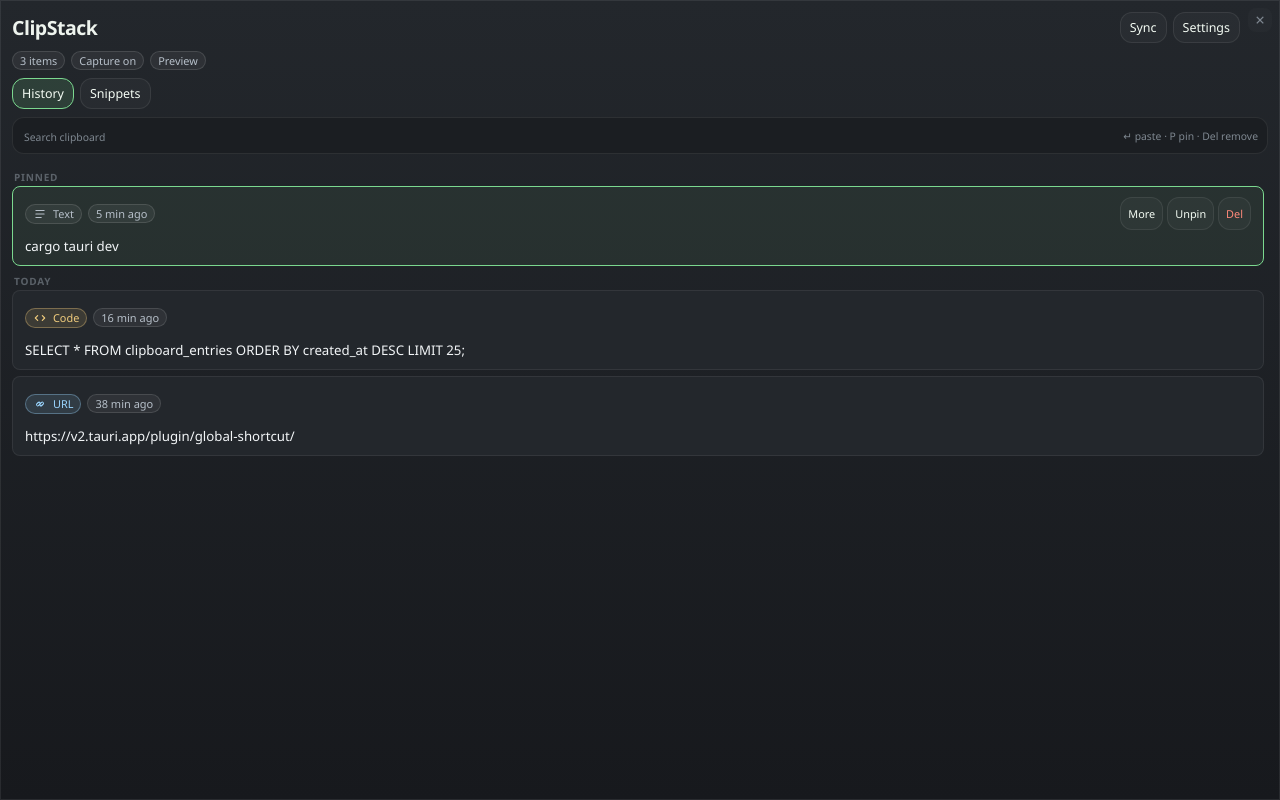
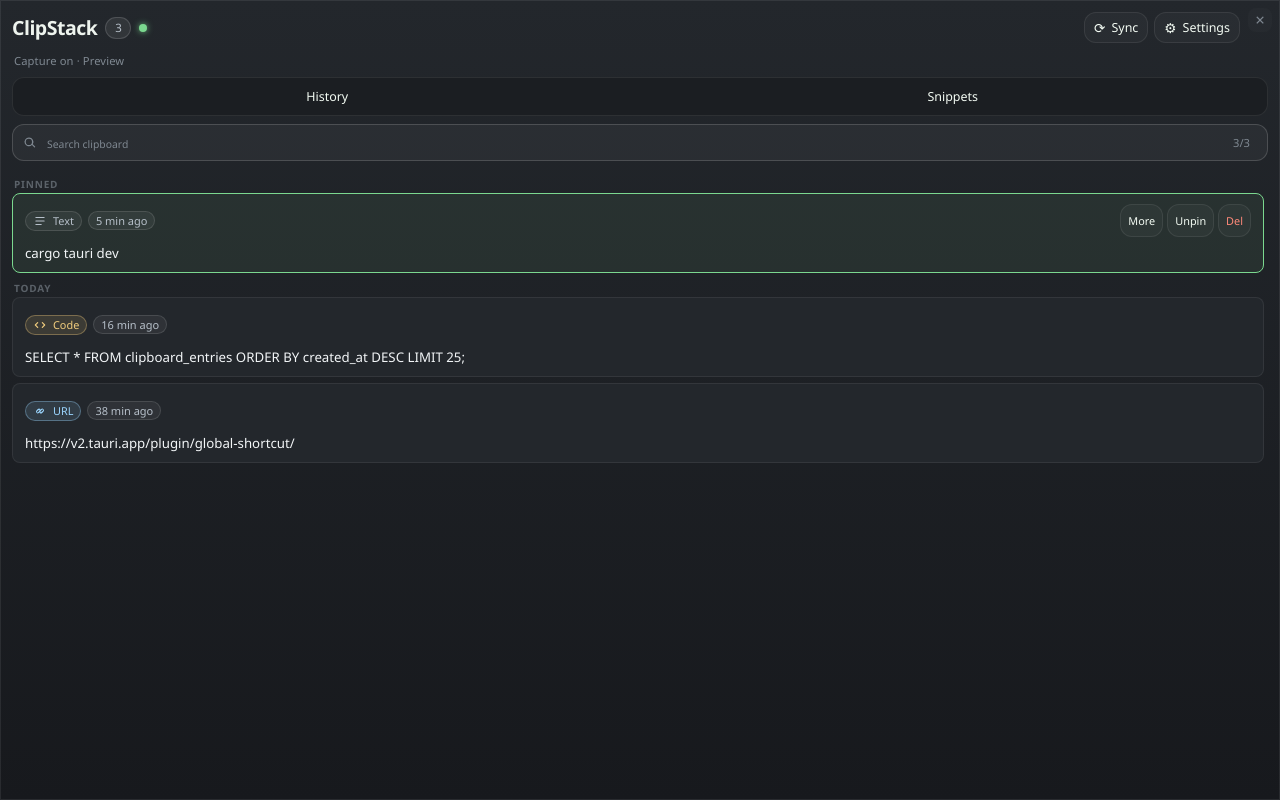
Before and after one commit to Shripad735/ClipStack, a React (Vite) app: page / in a window 1280 px wide. Built offline with nearby package versions, Linux system fonts and the light colour scheme.

Commit message:
ui: compact header with count and capture dot plus search with clear and result count

```diff
--- a/src/App.tsx
+++ b/src/App.tsx
@@ -302,10 +302,12 @@ function App() {
       settings={settings}
       onSettingsChange={(next) => void updateSettings(next)}
     >
-      <div className="tab-strip">
+      <div className="tab-strip tab-segmented" role="tablist" aria-label="Panel view">
         <button
           type="button"
-          className={`ghost-button${activeTab === "history" ? " tab-active" : ""}`}
+          role="tab"
+          aria-selected={activeTab === "history"}
+          className={`ghost-button tab-segment${activeTab === "history" ? " tab-active" : ""}`}
           onClick={() => {
             setActiveTab("history");
             setExpandedId(null);
@@ -315,7 +317,9 @@ function App() {
         </button>
         <button
           type="button"
-          className={`ghost-button${activeTab === "snippets" ? " tab-active" : ""}`}
+          role="tab"
+          aria-selected={activeTab === "snippets"}
+          className={`ghost-button tab-segment${activeTab === "snippets" ? " tab-active" : ""}`}
           onClick={() => {
             setActiveTab("snippets");
             setExpandedId(null);
@@ -329,7 +333,10 @@ function App() {
           <SearchInput
             ref={inputRef}
             value={query}
+            resultCount={filteredHistory.length}
+            totalCount={history.length}
             onChange={setQuery}
+            onClear={() => setQuery("")}
             onKeyDown={onKeyDown}
           />
           <HistoryList
--- a/src/components/OverlayShell.tsx
+++ b/src/components/OverlayShell.tsx
@@ -98,29 +98,53 @@ export function OverlayShell({
         <header className="overlay-header" data-tauri-drag-region>
           <div className="header-title-group" data-tauri-drag-region>
             <h1 data-tauri-drag-region>ClipStack</h1>
+            <span
+              className="header-count"
+              title={`${itemCount} ${itemCount === 1 ? "item" : "items"} stored locally`}
+            >
+              {itemCount}
+            </span>
+            <span
+              className={`capture-dot${captureEnabled ? " capture-dot-on" : " capture-dot-off"}`}
+              title={captureEnabled ? "Clipboard capture is on" : "Clipboard capture is paused"}
+              aria-label={captureEnabled ? "Capture on" : "Capture paused"}
+              role="status"
+            />
           </div>
           <div className="header-actions">
-            <button className="ghost-button" type="button" onClick={onRefresh}>
-              Sync
+            <button
+              className="ghost-button header-icon-button"
+              type="button"
+              onClick={onRefresh}
+              title="Reload history from the database"
+              aria-label="Reload history"
+            >
+              <span aria-hidden="true" className="header-icon">⟳</span>
+              <span className="header-action-label">Sync</span>
             </button>
             <button
-              className="ghost-button"
+              className="ghost-button header-icon-button"
               type="button"
               onClick={onToggleSettings}
+              title={isSettingsOpen ? "Back to history" : "Open settings"}
+              aria-label={isSettingsOpen ? "Back to history" : "Open settings"}
             >
-              {isSettingsOpen ? "Back" : "Settings"}
+              <span aria-hidden="true" className="header-icon">⚙</span>
+              <span className="header-action-label">
+                {isSettingsOpen ? "Back" : "Settings"}
+              </span>
             </button>
           </div>
         </header>
 
-        <div className="header-meta">
-          <span>
-            {itemCount} {itemCount === 1 ? "item" : "items"}
+        <div className="header-status" aria-live="polite">
+          <span className="header-status-text">
+            {captureEnabled ? "Capture on" : "Capture paused"}
+            <span aria-hidden="true"> · </span>
+            {isDesktop ? "Desktop" : "Preview"}
+            {safeMode ? " · Safe mode" : null}
+            {isLoading ? " · Loading…" : null}
           </span>
-          <span>{captureEnabled ? "Capture on" : "Capture paused"}</span>
-          <span>{isDesktop ? "Desktop" : "Preview"}</span>
-          {safeMode ? <span>Safe mode</span> : null}
-          {isLoading ? <span>Loading...</span> : null}
         </div>
 
         {isSettingsOpen ? (
--- a/src/components/SearchInput.tsx
+++ b/src/components/SearchInput.tsx
@@ -3,27 +3,64 @@ import type { KeyboardEvent } from "react";
 
 type SearchInputProps = {
   value: string;
+  resultCount?: number;
+  totalCount?: number;
   onChange: (value: string) => void;
+  onClear?: () => void;
   onKeyDown: (event: KeyboardEvent<HTMLInputElement>) => void;
 };
 
 export const SearchInput = forwardRef<HTMLInputElement, SearchInputProps>(
-  ({ value, onChange, onKeyDown }, ref) => (
+  ({ value, resultCount, totalCount, onChange, onClear, onKeyDown }, ref) => {
+    const showCount =
+      typeof resultCount === "number" && typeof totalCount === "number";
+    const showClear = value.length > 0 && onClear;
+    return (
       <div className="search-shell">
+        <svg className="search-icon" viewBox="0 0 24 24" aria-hidden="true">
+          <path
+            d="M11 4a7 7 0 1 0 4.9 12l3.6 3.6a1 1 0 0 0 1.4-1.4l-3.6-3.6A7 7 0 0 0 11 4Zm0 2a5 5 0 1 1 0 10 5 5 0 0 1 0-10Z"
+            fill="currentColor"
+          />
+        </svg>
         <input
           ref={ref}
           type="search"
           className="search-input"
           placeholder="Search clipboard"
+          aria-label="Search clipboard history"
           value={value}
           onChange={(event) => onChange(event.target.value)}
           onKeyDown={onKeyDown}
           autoComplete="off"
           spellCheck={false}
         />
-      <span className="search-hint">↵ paste · P pin · Del remove</span>
+        {showClear ? (
+          <button
+            type="button"
+            className="search-clear"
+            aria-label="Clear search"
+            title="Clear search (Esc)"
+            onClick={onClear}
+            tabIndex={-1}
+          >
+            ×
+          </button>
+        ) : null}
+        {showCount ? (
+          <span
+            className="search-count"
+            aria-live="polite"
+            title={`${resultCount} of ${totalCount} items shown`}
+          >
+            {resultCount}/{totalCount}
+          </span>
+        ) : (
+          <span className="search-hint">↵ paste · Space expand</span>
+        )}
       </div>
-  ),
+    );
+  },
 );
 
 SearchInput.displayName = "SearchInput";
--- a/src/styles/theme.css
+++ b/src/styles/theme.css
@@ -174,6 +174,67 @@ mark {
     flex-wrap: nowrap;
 }
 
+.header-count {
+    display: inline-grid;
+    place-items: center;
+    min-width: 26px;
+    height: 22px;
+    margin-left: 8px;
+    padding: 0 7px;
+    border-radius: 999px;
+    border: 1px solid rgba(255, 255, 255, 0.14);
+    background: rgba(255, 255, 255, 0.07);
+    color: var(--text-soft);
+    font-size: 0.72rem;
+    font-variant-numeric: tabular-nums;
+    line-height: 1;
+}
+
+.capture-dot {
+    width: 8px;
+    height: 8px;
+    margin-left: 8px;
+    border-radius: 50%;
+    flex-shrink: 0;
+}
+
+.capture-dot-on {
+    background: var(--accent);
+    box-shadow: 0 0 6px rgba(123, 216, 143, 0.8);
+}
+
+.capture-dot-off {
+    background: var(--danger);
+    box-shadow: 0 0 6px rgba(255, 138, 122, 0.7);
+}
+
+.header-icon-button {
+    display: inline-flex;
+    align-items: center;
+    gap: 6px;
+}
+
+.header-icon {
+    font-size: 0.85rem;
+    line-height: 1;
+}
+
+.header-status {
+    display: flex;
+    align-items: center;
+    min-height: 18px;
+    padding: 0 2px;
+}
+
+.header-status-text {
+    color: var(--text-dim);
+    font-size: 0.7rem;
+    letter-spacing: 0.01em;
+    white-space: nowrap;
+    overflow: hidden;
+    text-overflow: ellipsis;
+}
+
 .header-meta span,
 .pill {
     border: 1px solid rgba(255, 255, 255, 0.12);
@@ -285,7 +346,7 @@ mark {
 
 .search-shell {
     display: grid;
-    grid-template-columns: minmax(0, 1fr) auto;
+    grid-template-columns: auto minmax(0, 1fr) auto auto;
     align-items: center;
     gap: 8px;
     border-radius: 12px;
@@ -294,9 +355,66 @@ mark {
     padding: 7px 9px;
 }
 
+.search-shell:focus-within {
+    border-color: var(--border-strong);
+    background: rgba(255, 255, 255, 0.045);
+}
+
+.search-icon {
+    width: 15px;
+    height: 15px;
+    color: var(--text-dim);
+    flex-shrink: 0;
+}
+
+.search-clear {
+    display: inline-grid;
+    place-items: center;
+    width: 20px;
+    height: 20px;
+    border-radius: 50%;
+    border: 1px solid transparent;
+    background: rgba(255, 255, 255, 0.07);
+    color: var(--text-soft);
+    font-size: 0.85rem;
+    line-height: 1;
+}
+
+.search-clear:hover {
+    border-color: var(--border-strong);
+    background: rgba(255, 255, 255, 0.12);
+    color: #fff;
+}
+
+.search-count {
+    color: var(--text-dim);
+    font-size: 0.7rem;
+    font-variant-numeric: tabular-nums;
+    white-space: nowrap;
+}
+
 .tab-strip {
     display: flex;
     gap: 6px;
+}
+
+.tab-segmented {
+    gap: 0;
+    border-radius: 12px;
+    border: 1px solid var(--border);
+    background: var(--bg);
+    padding: 3px;
+}
+
+.tab-segmented .tab-segment {
+    flex: 1;
+    border-color: transparent;
+    background: transparent;
+    text-align: center;
+}
+
+.tab-segmented .tab-segment + .tab-segment {
+    margin-left: 3px;
 }
 
 .tab-active {
@@ -316,10 +434,15 @@ mark {
 .search-input {
     border: 0;
     outline: 0;
+    min-width: 0;
     background: transparent;
     color: #f8fff3;
     font-size: 0.86rem;
     border-radius: 8px;
+}
+
+.search-input::-webkit-search-cancel-button {
+    display: none;
 }
 
 .search-input::placeholder,
@@ -927,15 +1050,15 @@ mark {
         border-radius: 0;
     }
 
-    .overlay-header {
-        flex-direction: column;
+    .header-action-label {
+        display: none;
     }
 
     .search-shell {
-        grid-template-columns: minmax(0, 1fr);
+        grid-template-columns: auto minmax(0, 1fr) auto auto;
     }
 
     .search-hint {
-        grid-column: 1 / -1;
+        display: none;
     }
 }
```
Lines whose indentation alone changed are shown as unchanged.
